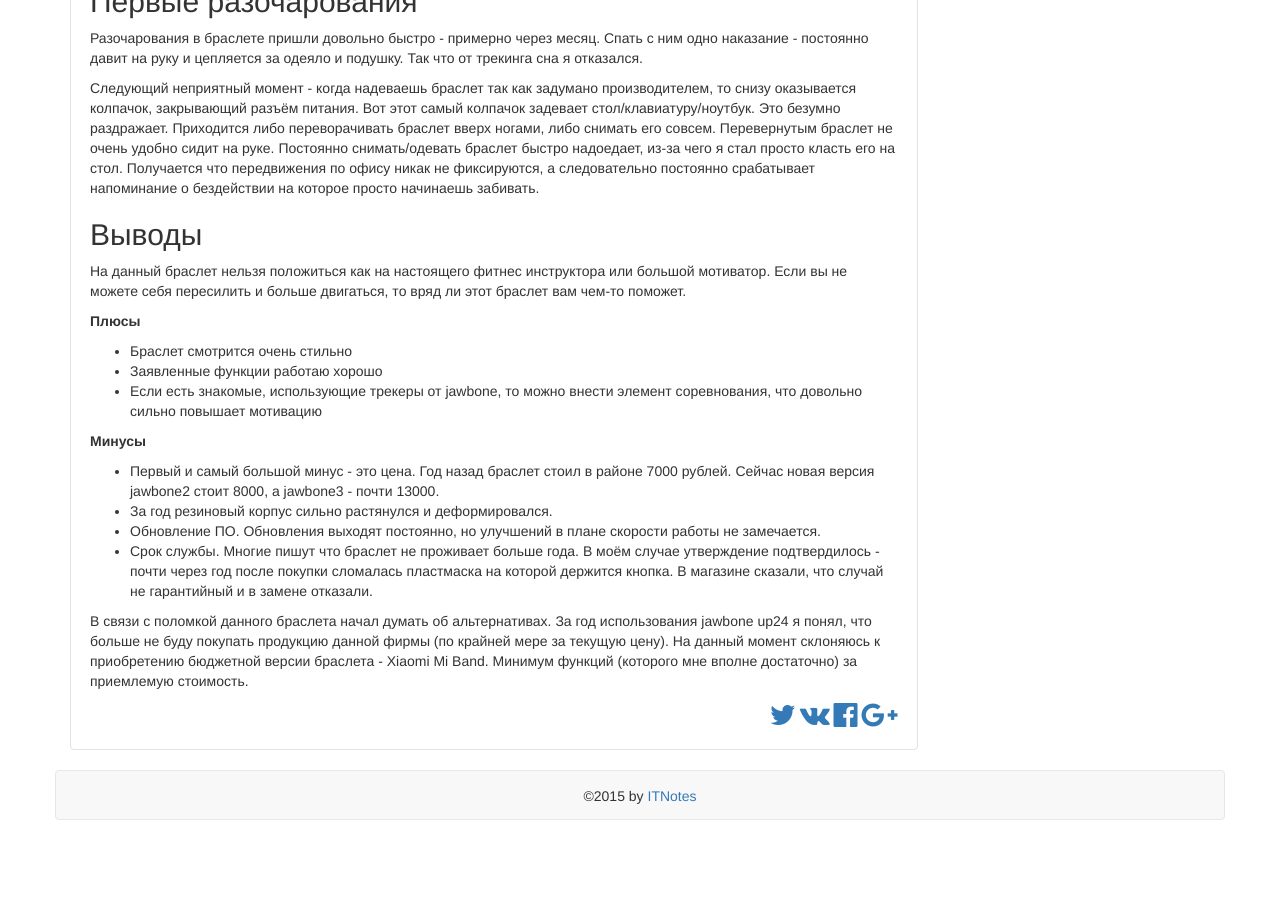
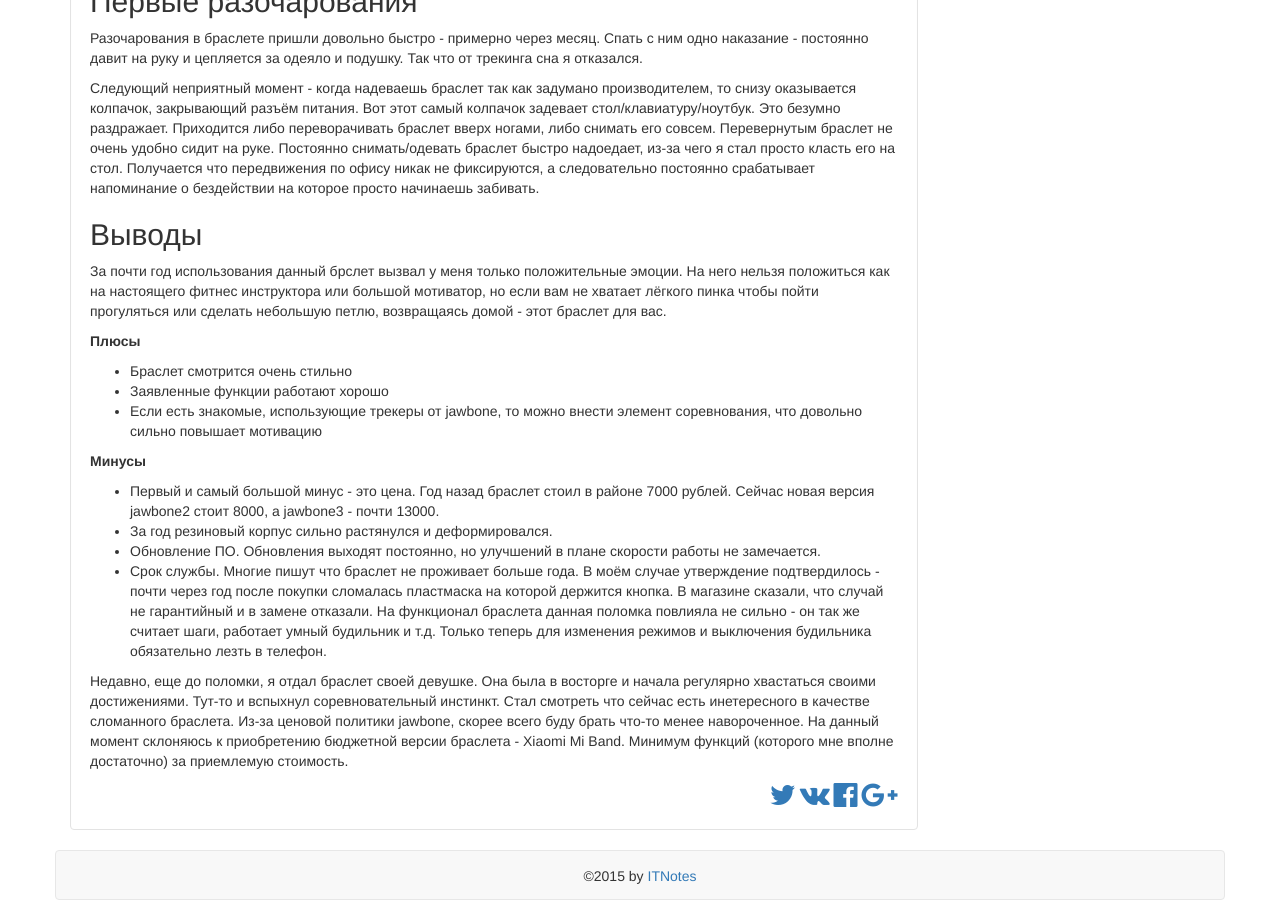
Before and after one commit to itnotes/itnotes.github.io, a Jekyll site: the page built from _posts/2015-09-01-jawbone-up24-after-one-year.md, in a window 1280 px wide and 900 px high, scrolled down 1594 px. Built offline with Jekyll 4.4.1, drawn with Linux system fonts in a browser that asks for light colours; nearby versions of some CDN libraries; Markdown is read by kramdown in place of the engine named in the settings; comment, search, counter and statistics services are not loaded; before the commit the page ends 2414 px from its top, so only the background shows below that.

Commit message:
jawbone-up24-after-one-year upd

```diff
--- a/_posts/2015-09-01-jawbone-up24-after-one-year.md
+++ b/_posts/2015-09-01-jawbone-up24-after-one-year.md
@@ -82,13 +82,14 @@
 
 ## Выводы
 
-На данный браслет нельзя положиться как на настоящего фитнес инструктора или большой мотиватор. Если вы не можете себя пересилить и больше двигаться, то вряд ли этот браслет вам чем-то
-поможет.
+За почти год использования данный брслет вызвал у меня только положительные эмоции. На него нельзя положиться как на настоящего фитнес инструктора или большой мотиватор, но если вам
+не хватает лёгкого пинка чтобы пойти прогуляться или сделать небольшую петлю, возвращаясь домой - этот браслет для вас.
+
 
 **Плюсы**
 
 * Браслет смотрится очень стильно
-* Заявленные функции работаю хорошо
+* Заявленные функции работают хорошо
 * Если есть знакомые, использующие трекеры от jawbone, то можно внести элемент соревнования, что довольно сильно повышает мотивацию
 
 **Минусы**
@@ -96,7 +97,10 @@
 * Первый и самый большой минус - это цена. Год назад браслет стоил в районе 7000 рублей. Сейчас новая версия jawbone2 стоит 8000,  а jawbone3 - почти 13000.
 * За год резиновый корпус сильно растянулся и деформировался.
 * Обновление ПО. Обновления выходят постоянно, но улучшений в плане скорости работы не замечается.
-* Срок службы. Многие пишут что браслет не проживает больше года. В моём случае утверждение подтвердилось - почти через год после покупки сломалась пластмаска на которой держится кнопка. В магазине сказали, что случай не гарантийный и в замене отказали.
+* Срок службы. Многие пишут что браслет не проживает больше года. В моём случае утверждение подтвердилось - почти через год после покупки сломалась пластмаска на которой
+держится кнопка. В магазине сказали, что случай не гарантийный и в замене отказали. На функционал браслета данная поломка повлияла не сильно - он так же считает шаги,
+работает умный будильник и т.д. Только теперь для изменения режимов и выключения будильника обязательно лезть в телефон.
 
-В связи с поломкой данного браслета начал думать об альтернативах. За год использования jawbone up24 я понял, что больше не буду покупать продукцию данной фирмы (по крайней мере за
-текущую цену). На данный момент склоняюсь к приобретению бюджетной версии браслета - Xiaomi Mi Band. Минимум функций (которого мне вполне достаточно) за приемлемую стоимость.
+Недавно, еще до поломки, я отдал браслет своей девушке. Она была в восторге и начала регулярно хвастаться своими достижениями. Тут-то и вспыхнул соревновательный инстинкт.
+Стал смотреть что сейчас есть инетересного в качестве сломанного браслета. Из-за ценовой политики jawbone, скорее всего буду брать что-то менее навороченное.
+На данный момент склоняюсь к приобретению бюджетной версии браслета - Xiaomi Mi Band. Минимум функций (которого мне вполне достаточно) за приемлемую стоимость.
```
